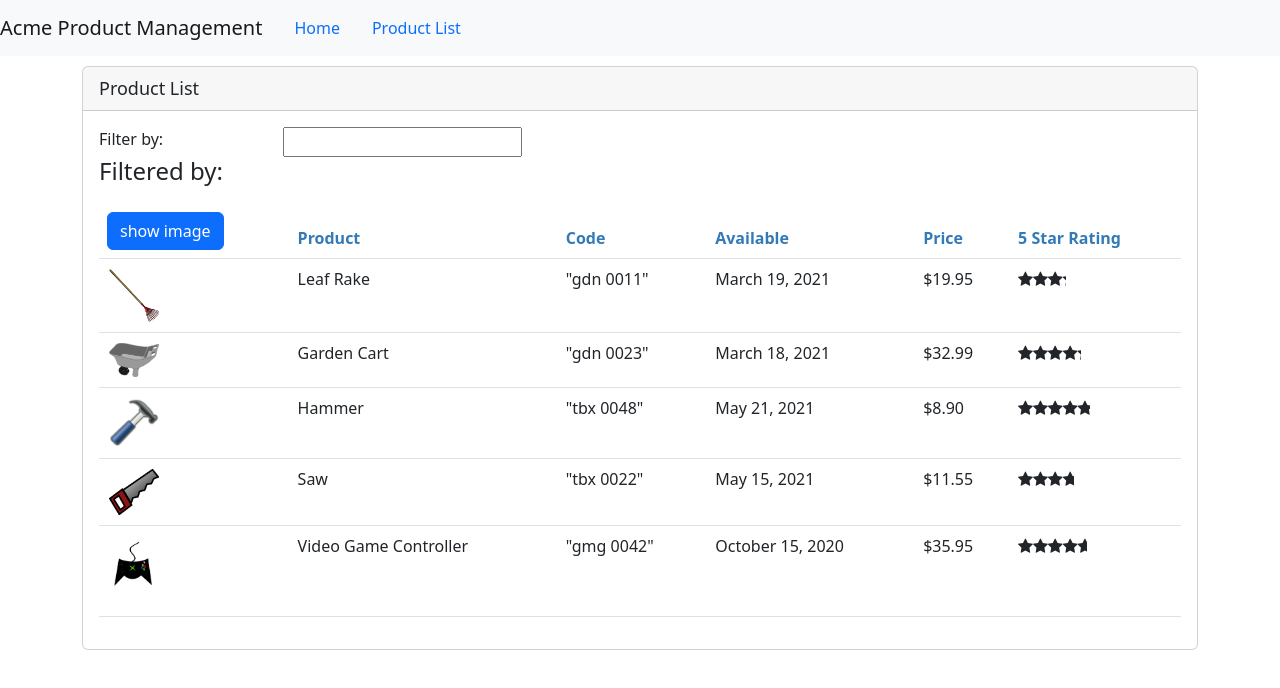
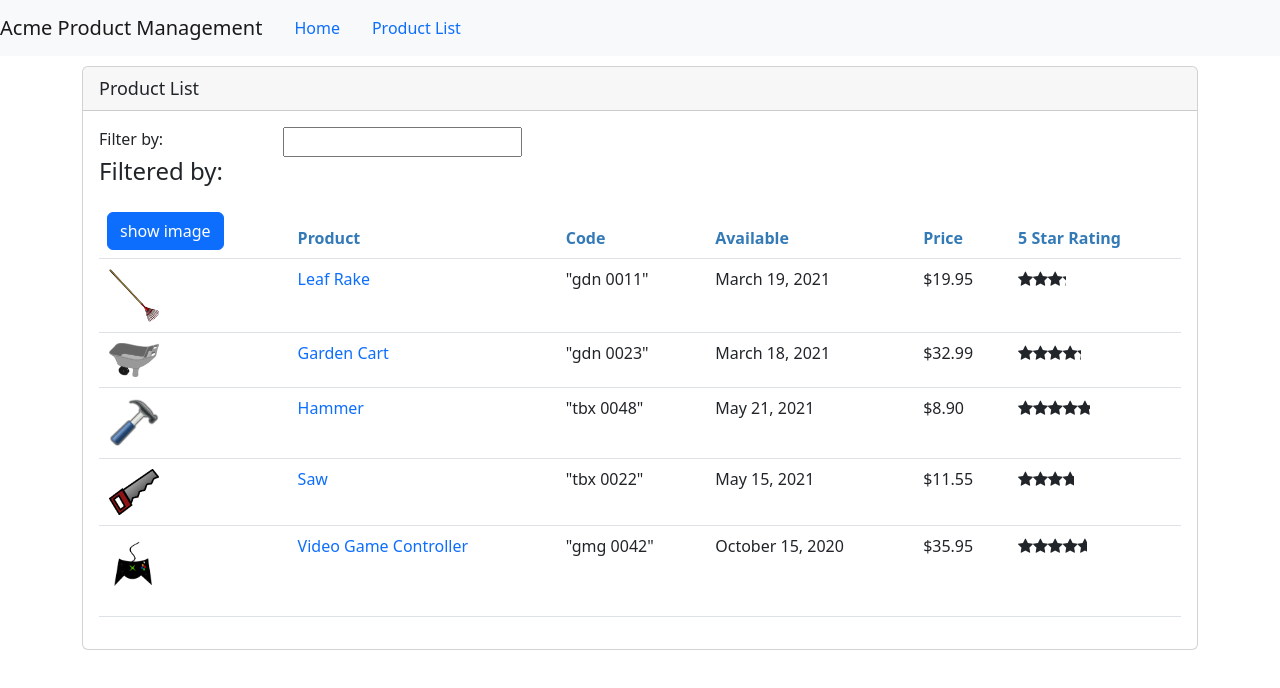
Before and after one commit to MichaLL27/AngularProject, an Angular app: page /products in a window 1280 px wide. Shown: the top 688 px of the page. Built offline with nearby package versions, Linux system fonts and the light colour scheme.

Commit message:
if id = NAN || id< 1, error alert

```diff
--- a/src/app/app.module.ts
+++ b/src/app/app.module.ts
@@ -10,6 +10,7 @@ import { StarComponent } from './shared/start.component';
 import { ProductDetailComponent } from './products/product-detail.component';
 import { WelcomeComponent } from './home/welcome.component';
 import { RouterModule } from '@angular/router';
+import { ProductDetailGuard } from './products/product-detail.guard';
 
 @NgModule({
   declarations: [
@@ -26,7 +27,11 @@ import { RouterModule } from '@angular/router';
     HttpClientModule,
     RouterModule.forRoot([
       { path: 'products', component: ProductListComponent },
-      { path: 'products/:id', component: ProductDetailComponent },
+      {
+        path: 'products/:id',
+        canActivate: [ProductDetailGuard],
+        component: ProductDetailComponent,
+      },
       { path: 'welcome', component: WelcomeComponent },
       { path: '', redirectTo: 'welcome', pathMatch: 'full' },
       { path: '**', redirectTo: 'welcome', pathMatch: 'full' },
--- a/src/app/products/product-detail.component.html
+++ b/src/app/products/product-detail.component.html
@@ -1,5 +1,12 @@
 <div class="card">
-  <div class="card-header">
-    {{ pageTitle }}
+  <div class="card-header">{{ pageTitle + ": " + product?.productName }}</div>
+  <div class="card-footer">
+    <button
+      class="btn btn-outline-secondary"
+      style="width: 80px"
+      (click)="onBack()"
+    >
+      <i class="fa fa-chevron-left"></i>Back
+    </button>
   </div>
 </div>
--- a/src/app/products/product-detail.component.ts
+++ b/src/app/products/product-detail.component.ts
@@ -1,4 +1,6 @@
 import { Component, OnInit } from '@angular/core';
+import { ActivatedRoute, Router } from '@angular/router';
+import { IProduct } from './product';
 
 @Component({
   templateUrl: './product-detail.component.html',
@@ -6,8 +8,26 @@ import { Component, OnInit } from '@angular/core';
 })
 export class ProductDetailComponent implements OnInit {
   pageTitle: string = 'Product Detail';
+  product!: IProduct;
 
-  constructor() {}
+  constructor(private route: ActivatedRoute, private router: Router) {}
 
-  ngOnInit(): void {}
+  ngOnInit(): void {
+    const id = Number(this.route.snapshot.paramMap.get('id'));
+    this.pageTitle += `: ${id}`;
+    this.product = {
+      productId: 1,
+      productName: 'Leaf Rake',
+      productCode: 'GDN-0011',
+      releaseDate: 'March 19, 2021',
+      description: 'Leaf rake with 48-inch wooden handle.',
+      price: 19.95,
+      starRating: 3.2,
+      imageUrl: 'assets/images/leaf_rake.png',
+    };
+  }
+
+  onBack(): void {
+    this.router.navigate(['./products']);
+  }
 }
--- /dev/null
+++ b/src/app/products/product-detail.guard.ts
@@ -0,0 +1,33 @@
+import { Injectable } from '@angular/core';
+import {
+  ActivatedRouteSnapshot,
+  CanActivate,
+  Router,
+  RouterStateSnapshot,
+  UrlTree,
+} from '@angular/router';
+import { Observable } from 'rxjs';
+
+@Injectable({
+  providedIn: 'root',
+})
+export class ProductDetailGuard implements CanActivate {
+  constructor(private router: Router) {}
+
+  canActivate(
+    route: ActivatedRouteSnapshot,
+    state: RouterStateSnapshot
+  ):
+    | Observable<boolean | UrlTree>
+    | Promise<boolean | UrlTree>
+    | boolean
+    | UrlTree {
+    const id = Number(route.paramMap.get('id'));
+    if (isNaN(id) || id < 1) {
+      alert('Invalid product id');
+      this.router.navigate(['./products']);
+      return false;
+    }
+    return true;
+  }
+}
--- a/src/app/products/product-list.component.html
+++ b/src/app/products/product-list.component.html
@@ -38,7 +38,11 @@
                 [style.width.px]="imageWidth"
               />
             </td>
-            <td>{{ product.productName }}</td>
+            <td>
+              <a [routerLink]="['/products', product.productId]">
+                {{ product.productName }}
+              </a>
+            </td>
             <td>
               "{{ product.productCode | lowercase | convertToSpaces: "-" }}"
             </td>
```
Also changed, not shown: 1 other file (tests, documents, lock files or other folders).
